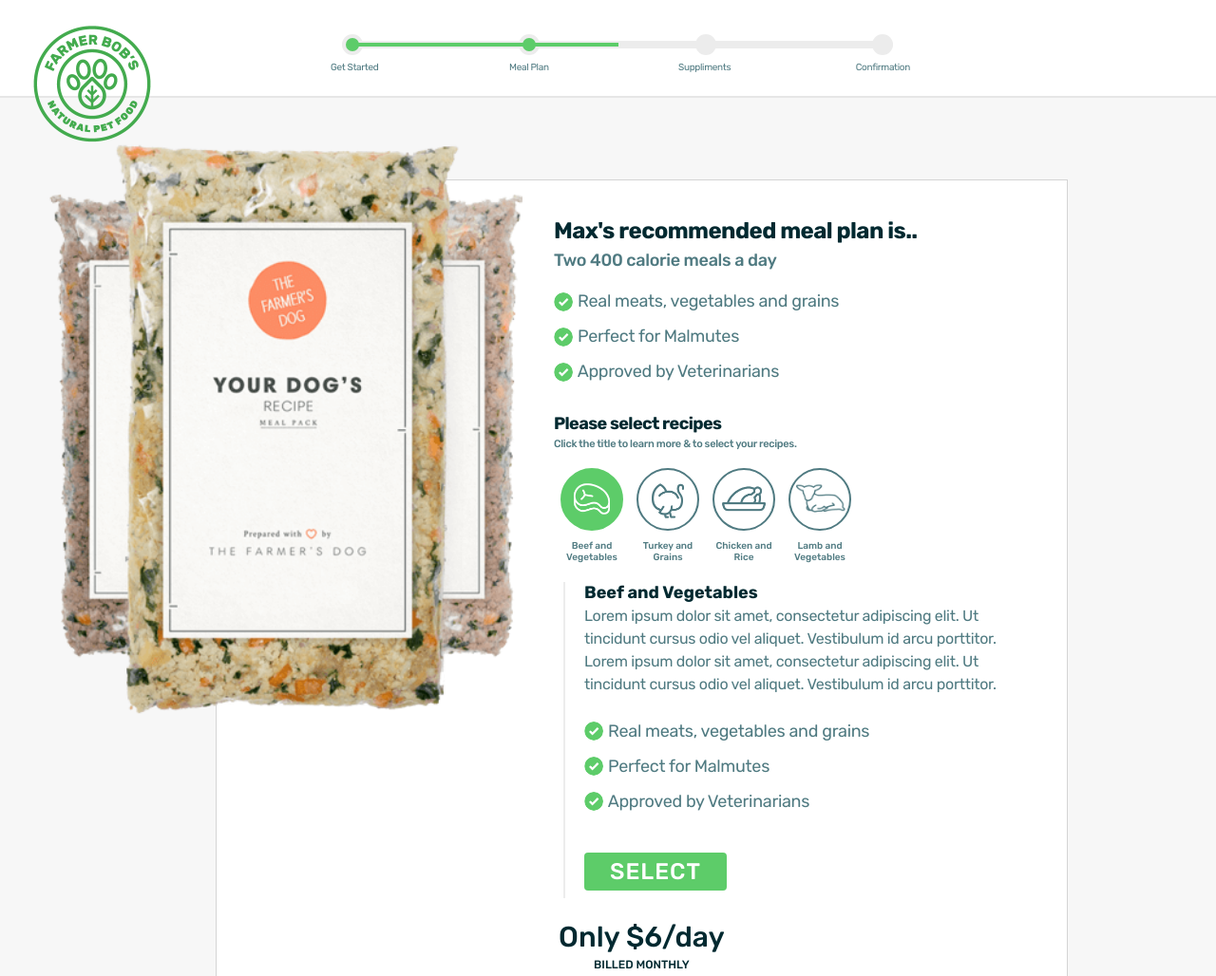
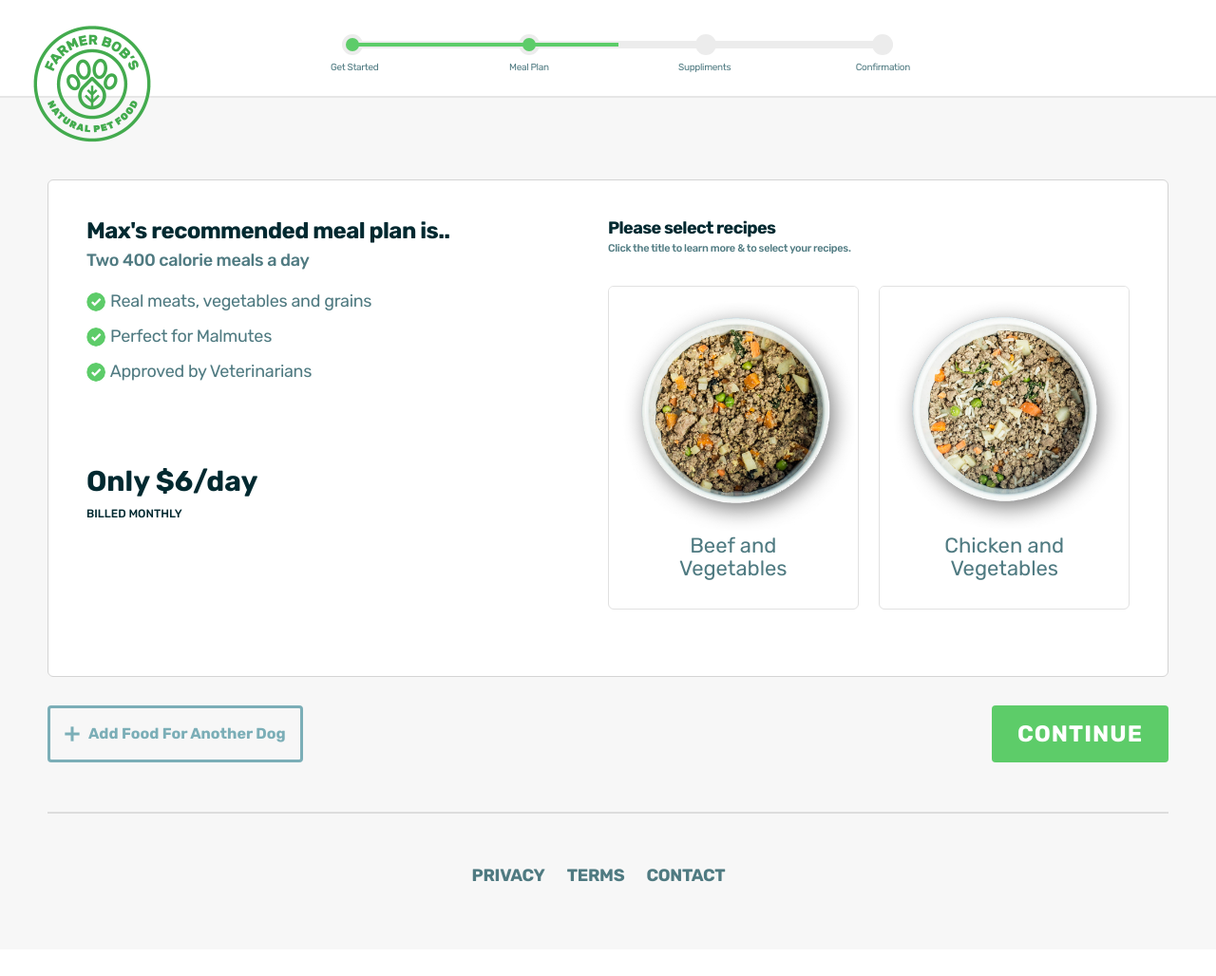
Before and after one commit to mattvernon/farmerbobs, a website: page dist/setup-2-mealplan.html in a window 1280 px wide. Shown: the top 1028 px of the page at 95% size. After the commit the page ends 1000 px from the top, so only its background shows below. Drawn offline with nearby package versions, Linux system fonts and the light colour scheme.

Commit message:
update dashboard, step-2/4/5

```diff
--- a/dist/setup-2-mealplan.html
+++ b/dist/setup-2-mealplan.html
@@ -68,10 +68,6 @@
 
 			<div id="step2Content">
 
-				<div id="step2Image">
-					<img src="ui/images/placeholder_product_trans.png" alt="placeholder_product_trans" width="429" height="509">
-				</div>
-
 				<div id="stepFormWrapper">
 
 					<fieldset id="step2Text">
@@ -82,84 +78,31 @@
 							<li><i></i> Perfect for Malmutes</li>
 							<li><i></i> Approved by Veterinarians</li>
 						</ul>
+						<fieldset id="step2cost">
+							<strong>Only $6/day</strong>
+							<em>BILLED MONTHLY</em>
+						</fieldset>
 					</fieldset>
 
 					<fieldset id="step2recipes">
 						<h2>Please select recipes</h2>
 						<p>Click the title to learn more &amp; to select your recipes.</p>
 						<div id="recipeSelect">
-							<label class="on">
-								<i class="recipeSelectItem recipeSelectBeef"></i>
-								<span class="petAllergyLabel">Beef and Vegetables</span>
-							</label>
-							<label>
-								<i class="recipeSelectItem recipeSelectTurkey"></i>
-								<span class="petAllergyLabel">Turkey and Grains</span>
-							</label>
-							<label>
-								<i class="recipeSelectItem recipeSelectChicken"></i>
-								<span class="petAllergyLabel">Chicken and Rice</span>
-							</label>
-							<label>
-								<i class="recipeSelectItem recipeSelectLamb"></i>
-								<span class="petAllergyLabel">Lamb and Vegetables</span>
-							</label>
-						</div>
-						<div id="recipeDescriptions">
-							<div id="recipeDescBeef">
-								<h3>Beef and Vegetables</h3>
-								<p>Lorem ipsum dolor sit amet, consectetur adipiscing elit. Ut tincidunt cursus odio vel aliquet. Vestibulum id arcu porttitor. Lorem ipsum dolor sit amet, consectetur adipiscing elit. Ut tincidunt cursus odio vel aliquet. Vestibulum id arcu porttitor.</p>
-								<ul class="tickList">
-									<li><i></i> Real meats, vegetables and grains</li>
-									<li><i></i> Perfect for Malmutes</li>
-									<li><i></i> Approved by Veterinarians</li>
-								</ul>
-								<label class="button"><input name="" type="checkbox"> <i>Select</i></label>
+							<div class="recipe-item" data-recipe="beef">
+								<img src="ui/images/recipe-1.jpg" alt="Beef and Vegetables" />
+								<div class="name">Beef and Vegetables</div>
 							</div>
-							<div id="recipeDescTurkey">
-								<h3>Turkey and Grains</h3>
-								<p>Cursus odio vel aliquet. Vestibulum id arcu porttitor. Lorem ipsum dolor sit amet, consectetur adipiscing elit. Ut tincidunt cursus odio vel aliquet. Vestibulum id arcu porttitor.</p>
-								<ul class="tickList">
-									<li><i></i> Real meats, vegetables and grains</li>
-									<li><i></i> Perfect for Malmutes</li>
-									<li><i></i> Approved by Veterinarians</li>
-								</ul>
-								<label class="button"><input name="" type="checkbox"> <i>Select</i></label>
-							</div>
-							<div id="recipeDescChicken">
-								<h3>Chicken and Rice</h3>
-								<p>Adipiscing elit. Ut tincidunt cursus odio vel aliquet. Vestibulum id arcu porttitor. Lorem ipsum dolor sit amet, consectetur adipiscing elit. Ut tincidunt cursus odio vel aliquet. Vestibulum id arcu porttitor.</p>
-								<ul class="tickList">
-									<li><i></i> Real meats, vegetables and grains</li>
-									<li><i></i> Perfect for Malmutes</li>
-									<li><i></i> Approved by Veterinarians</li>
-								</ul>
-								<label class="button"><input name="" type="checkbox"> <i>Select</i></label>
-							</div>
-							<div id="recipeDescLamb">
-								<h3>Lamb and Vegetables</h3>
-								<p>Consectetur adipiscing elit. Ut tincidunt cursus odio vel aliquet. Vestibulum id arcu porttitor. Lorem ipsum dolor sit amet, consectetur adipiscing elit. Ut tincidunt cursus odio vel aliquet. Vestibulum id arcu porttitor.</p>
-								<ul class="tickList">
-									<li><i></i> Real meats, vegetables and grains</li>
-									<li><i></i> Perfect for Malmutes</li>
-									<li><i></i> Approved by Veterinarians</li>
-								</ul>
-								<label class="button"><input name="" type="checkbox"> <i>Select</i></label>
+							<div class="recipe-item" data-recipe="chicken">
+								<img src="ui/images/recipe-2.jpg" alt="Chicken and Vegetables" />
+								<div class="name">Chicken and Vegetables</div>
 							</div>
 						</div>
 					</fieldset>
-
-					<fieldset id="step2cost">
-						<strong>Only $6/day</strong>
-						<em>BILLED MONTHLY</em>
-					</fieldset>
-
-					<div id="stepButton">
-						<input type="submit" value="Continue" class="button">
-					</div>
-
 				</div>
-
+				<div id="stepButton">
+					<input type="submit" value="Continue" class="button">
+					<a href="#" id="add-food">Add Food For Another Dog</a>
+				</div>
 			</div>
 
 		</div>
--- a/dist/ui/css/desktop.css
+++ b/dist/ui/css/desktop.css
@@ -801,9 +801,10 @@
 #step2Image img {
 	max-width: 100%;
 }
-#stepFormWrapper {
-    margin: 0 auto 0 15%;
-    width: 76%;
+#step2Content #stepFormWrapper {
+	padding: 40px;
+
+	font-size: 0;
 }
 #step2Text h1 {
 	font-size: 24px;
@@ -825,17 +826,23 @@
 	vertical-align: sub;
 }
 fieldset#step2Text {
-	margin-left: 355px;
+	display: inline-block;
+	vertical-align: top;
+	width: 50%;
+	margin-left: 0;
+	padding-top: 0;
+
 	text-align: left;
 	padding-bottom: 10px;
 }
 fieldset#step2recipes {
-	margin-left: 355px;
+	display: inline-block;
+	vertical-align: top;
+	width: 50%;
+	margin-left: 0;
+
 	text-align: left;
 	padding: 0;
-}
-#step2recipes {
-	position: relative;
 }
 #step2recipes h2 {
 	font-size: 18px;
@@ -846,28 +853,46 @@
 	width: 100%;
 	font-size: 11px;
 }
-#recipeSelect label {
-	width: 80px;
-}
-#recipeSelect .petAllergyLabel {
-	font-size: 10px;
-}
-#recipeDescriptions {
-	margin: 0 0 0 10px;
-}
-#recipeDescriptions p {
-	font-size: 16px;
-	font-weight: 400;
-}
-#recipeDescriptions div {
-	 border-left: 2px solid #ececec;
-    padding-left: 20px;
- }
 #stepsFooter .wrapper {
 	max-width: 1180px;
 }
-
-
+#step2Content #stepButton {
+	width: auto;
+
+	text-align: right;
+}
+#step2Content #stepButton .button {
+	width: auto;
+	height: 60px;
+}
+fieldset#step2cost {
+	display: inline-block;
+	width: 50%;
+	padding: 0;
+	margin-top: 60px;
+
+	font-size: 42px;
+	text-align: left;
+}
+
+#step2cost strong {
+	font-weight: 700;
+	margin-bottom: 5px;
+}
+
+#step2Content #stepButton input {
+	margin-bottom: 0;
+}
+
+#step2Content #stepButton #add-food {
+	float: left;
+
+	width: auto;
+	height: 54px;
+	padding: 0 15px 0 40px;
+
+	line-height: 54px;
+}
 
 
 /***** Step 3 *****/
@@ -1011,8 +1036,8 @@
 .orderItemImg {
 	float: none;
 	width: 100%;
-	max-width: 175px;
-	margin: 0 auto 40px auto;
+	max-width: 250px;
+	margin-bottom: 40px;
 }
 #discountCode {
 	margin: 0 -40px;
--- a/dist/ui/css/global.css
+++ b/dist/ui/css/global.css
@@ -1439,8 +1439,6 @@
 }
 #stepFormWrapper {
 	background: #fff;
-	border-top: 1px solid #d4d4d4;
-	border-bottom: 1px solid #d4d4d4;
 	margin: 0 -5.5%;
 }
 #stepFormWrapper fieldset {
@@ -1737,96 +1735,95 @@
 }
 #step2recipes p {
 	width: 70%;
-	margin: 0 auto 1.5em auto;
+	margin: 0 auto 30px auto;
 	color: #4f7a81;
 	font-size: 12px;
 }
 #recipeSelect {
+	margin: 0 -2%;
+
+	font-size: 0;
+	text-align: center;
+}
+#recipeSelect .recipe-item {
+	position: relative;
+
+	display: inline-block;
+	width: 70%;
+	padding-bottom: 30px;
+	border: 1px solid #E1E1E1;
+	border-radius: 6px;
+	margin-bottom: 30px;
 	overflow: hidden;
-	margin: 0 -2%;
-}
-#recipeSelect label {
-	float: left;
-	width: 25%;
-	font-size: 10px;
-}
-#recipeSelect .petAllergyLabel {
-	text-align: center;
-	display: block;
-	line-height: 1.2;
-	color: #4f7a81;
-}
-.recipeSelectItem {
-	display: block;
-	width: 62px;
-	height: 62px;
-	border: solid 2px #4f7a81;
-	-moz-border-radius:33px;
-	border-radius:33px;
-	-webkit-border-radius:33px;
-	background: #fff url(../images/sprite-icon-recipe.png) no-repeat 0 0;
-	background-size: 100% auto;
-	margin: 0 auto 10px auto;
-}
-.recipeSelectBeef {background-position: 0 -836px;}
-.recipeSelectChicken {background-position: 0 -951px;}
-.recipeSelectFish {background-position: 2px -570px;}
-.recipeSelectLamb {background-position: 6px -585px;background-size: 84% auto;}
-.recipeSelectTurkey {background-position: 0 -502px;}
-.recipeSelectGrain {background-position: 0 -636px;}
-.recipeSelectEggs {background-position: 0 -894px;}
-.recipeSelectDairy {background-position: 0 -768px;}
-
-.on .recipeSelectItem {
-	background-color: #5dcc69;
-	border-color: #5dcc69;
-}
-.on .recipeSelectBeef,.checked .recipeSelectBeef {background-position: 0 -1340px;}
-.on .recipeSelectChicken,.checked .recipeSelectChicken {background-position: 0 -1455px;}
-.on .recipeSelectFish,.checked .recipeSelectFish {background-position: 2px -1070px;}
-.on .recipeSelectLamb,.checked .recipeSelectLamb {background-position: 6px -1008px;}
-.on .recipeSelectTurkey,.checked .recipeSelectTurkey {background-position: 0 -1006px}
-.on .recipeSelectGrain,.checked .recipeSelectGrain {background-position: 0 -1136px;}
-.on .recipeSelectEggs,.checked .recipeSelectEggs {background-position: 0 -1394px;}
-.on .recipeSelectDairy,.checked .recipeSelectDairy {background-position: 0 -1268px;}
-
-.checked .recipeSelectItem {
-	background-color: #319c3d;
-	border-color: #319c3d;
+
+	box-shadow: 0 2px 30px rgba(0,0,0,0.0);
+
+	cursor: pointer;
+
+	transition: box-shadow 250ms ease-out,
+				border 5ms linear;
+}
+#recipeSelect .recipe-item:hover {
+	box-shadow: 0 2px 40px rgba(0,0,0,0.2);
+}
+#recipeSelect .recipe-item.-selected {
+	border: 2px solid #5DCC69;
+
+	box-shadow: 0 2px 40px rgba(0,0,0,0.2);
+}
+
+#recipeSelect .recipe-item::after {
+	content: '';
+
+	position: absolute;
+	top: 20px;
+	right: 15px;
+
+	display: inline-block;
+	width: 17px;
+	height: 17px;
+	border-radius: 100%;
+
+	background-color: #5DCC69;
+	background-image: url('../images/check-mark.png');
+	background-size: 55% auto;
+	background-position: 50% 50%;
+	background-repeat: no-repeat;
+
+	opacity: 0;
+
+	transition: opacity 50ms linear;
+}
+#recipeSelect .recipe-item.-selected::after {
+	opacity: 1;
+}
+#recipeSelect .recipe-item img {
+	width: 100%;
+}
+#recipeSelect .recipe-item .name {
+	display: inline-block;
+	width: 75%;
+	max-width: 200px;
+
+	font-family: 'Rubik', Helvetica, Arial, sans-serif;
+	font-size: 22px;
+	font-weight: 400;
+	line-height: 24px;
+	color: #4F7A81;
+
+	opacity: 1;
+
+	transition: opacity 150ms ease-out;
+}
+#recipeSelect .recipe-item .name:hover {
+	opacity: 0.8;
 }
 .button.on {
 	background-color: #319c3d;
 }
-#recipeDescriptions div {
-	display: none;
-}
-#recipeDescriptions #recipeDescBeef {
-	display: block;
-}
-#recipeDescriptions {
-	 padding: 20px 0;
-    text-align: left;
-    border-bottom: none;
-}
-#recipeDescriptions h3 {
-	font-size: 18px;
-	margin: 0;
-}
-#recipeDescriptions p {
-	width: 100%;
-}
-#recipeDescriptions input {
-	position: absolute;
-	left: -9999px;
-	top: -9999px;
-}
-#recipeDescriptions label {
-	height: 40px;
-	line-height: 40px;
-	font-size: 16px;
-}
-#step2cost {
-	text-align: center;
+fieldset#step2cost {
+	text-align: center;
+	border-bottom: none;
 }
 #step2cost strong {
 	display:block;
@@ -1836,6 +1833,50 @@
 #step2cost em {
 	display:block;
 	font-size: 12px;
+}
+#step2Content #stepButton {
+	text-align: center;
+}
+
+#step2Content #stepButton input {
+	margin-bottom: 20px;
+}
+
+#step2Content #stepButton #add-food {
+	position: relative;
+
+	display: inline-block;
+	padding: 15px 15px 15px 40px;
+	border: 3px solid #7BAEB7;
+	border-radius: 4px;
+
+	font-weight: 700;
+	text-decoration: none;
+	color: #7BAEB7;
+
+	background-color: transparent;
+
+	transition: background-color 150ms ease-out;
+}
+
+#step2Content #stepButton #add-food:hover {
+	background-color: rgba(121,174,184,0.1);
+}
+
+#step2Content #stepButton #add-food::before {
+	content: '';
+
+	position: absolute;
+	top: 50%;
+	left: 15px;
+	transform: translateY(-50%);
+
+	display: inline-block;
+	width: 16px;
+	height: 16px;
+
+	background-image: url('../images/plus-sign.png');
+	background-size: 16px 16px;
 }
 
 
@@ -2338,18 +2379,23 @@
 	-webkit-border-radius:3px;
 	padding: 20px;
 	margin: 0 0 18px 0;
+
+	font-size: 0;
 }
 .dashSubImg {
-	float:left;
-	width: 80px;
-	margin: 0 20px 0 0;
+	display: inline-block;
+	vertical-align: middle;
+	width: 47%;
+	margin-right: 3%;
 }
 .dashSubImg img {
 	width: 100%;
 	height: auto;
 }
 .dashSubDesc {
-	margin-left: 100px;
+	display: inline-block;
+	vertical-align: middle;
+	width: 50%;
 }
 .dashboardSub h2 {
 	font-size: 16px;
--- a/dist/ui/css/tablet.css
+++ b/dist/ui/css/tablet.css
@@ -674,10 +674,9 @@
 	overflow: visible;
 }
 #stepFormWrapper {
-	margin: 0 auto;
+	margin: 0 auto 30px;
 	border-left: 1px solid #d4d4d4;
 	border-right: 1px solid #d4d4d4;
-	max-width: 980px;
 }
 #stepFormWrapper legend {
 	font-size: 18px;
@@ -802,6 +801,11 @@
 
 
 /***** Step 2 *****/
+#stepFormWrapper {
+	border-top: 1px solid #d4d4d4;
+	border-bottom: 1px solid #d4d4d4;
+	border-radius: 6px;
+}
 #step2Image {
 	height: 186px;
 }
@@ -831,20 +835,22 @@
 }
 #recipeSelect {
     margin: 0 auto;
-    max-width: 550px;
 }
-#recipeSelect .petAllergyLabel {
-	font-size: 12px;
-	padding: 0 10px;
+#recipeSelect .recipe-item {
+	width: 48%;
+	margin-right: 4%;
 }
-#recipeDescriptions {
-	max-width: 500px;
-	margin: 0 auto;
+#recipeSelect .recipe-item:last-child {
+	margin-right: 0;
 }
-#recipeDescriptions .tickList {
-	margin-bottom: 0;
+#step2Content #stepButton input {
+	margin-bottom: 20px;
+	border-radius: 4px;
 }
 
+#step2Content #stepButton #add-food {
+	width: 220px;
+}
 
 
 /***** Step 3 *****/
@@ -936,12 +942,8 @@
     margin-left: -15px;
     top: 41px;
 }
-#dashboardSubscriptions div:nth-child(even) {
-	float: right;
-}
 #dashboardSubscriptions div.dashSubDesc {
 	margin: 0;
-	float: left;
 }
 
 
```
Also changed, not shown: dist/dashboard.html (+1 -1 lines), dist/setup-4-checkout.html (+1 -1 lines), dist/setup-5-thankyou.html (+1 -1 lines), dist/ui/js/interface.js (+6 -36 lines), dist/ui/images/check-mark.png (added), dist/ui/images/meals.jpg (added), dist/ui/images/plus-sign.png (added).
